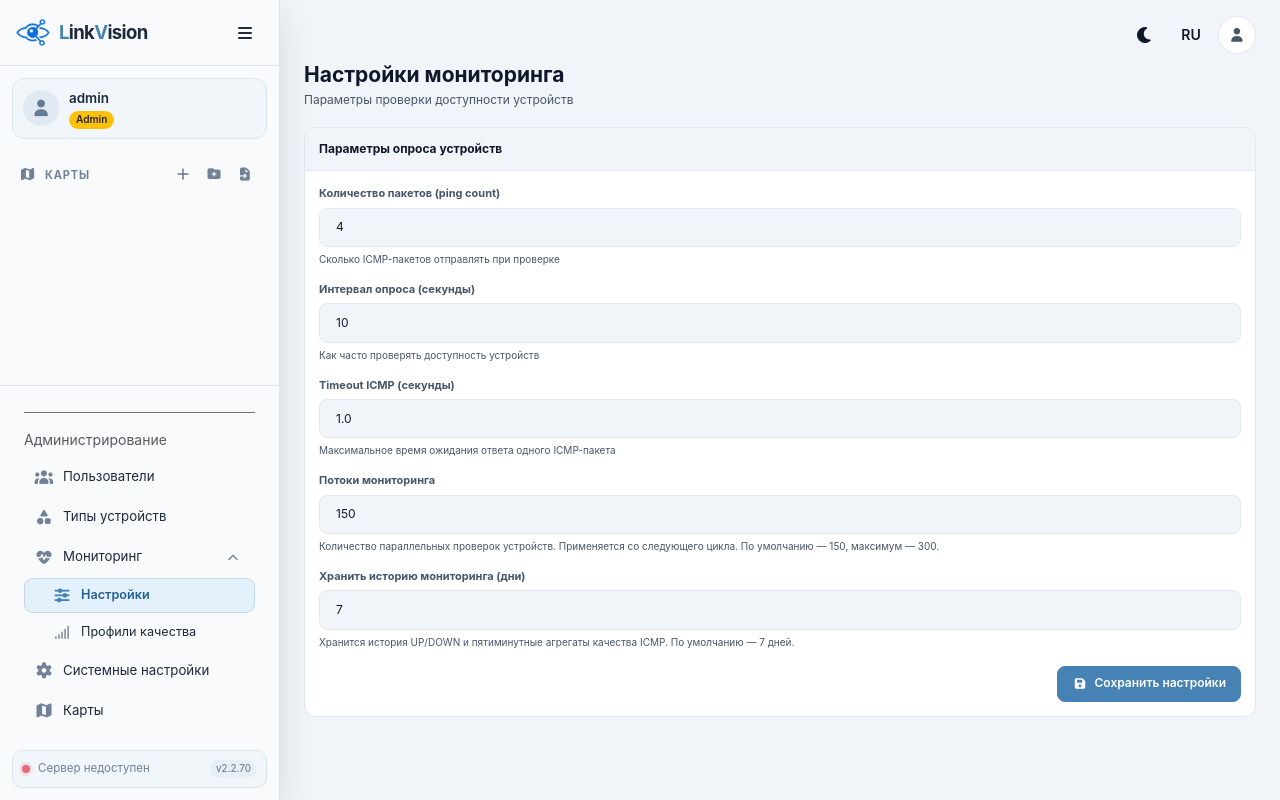
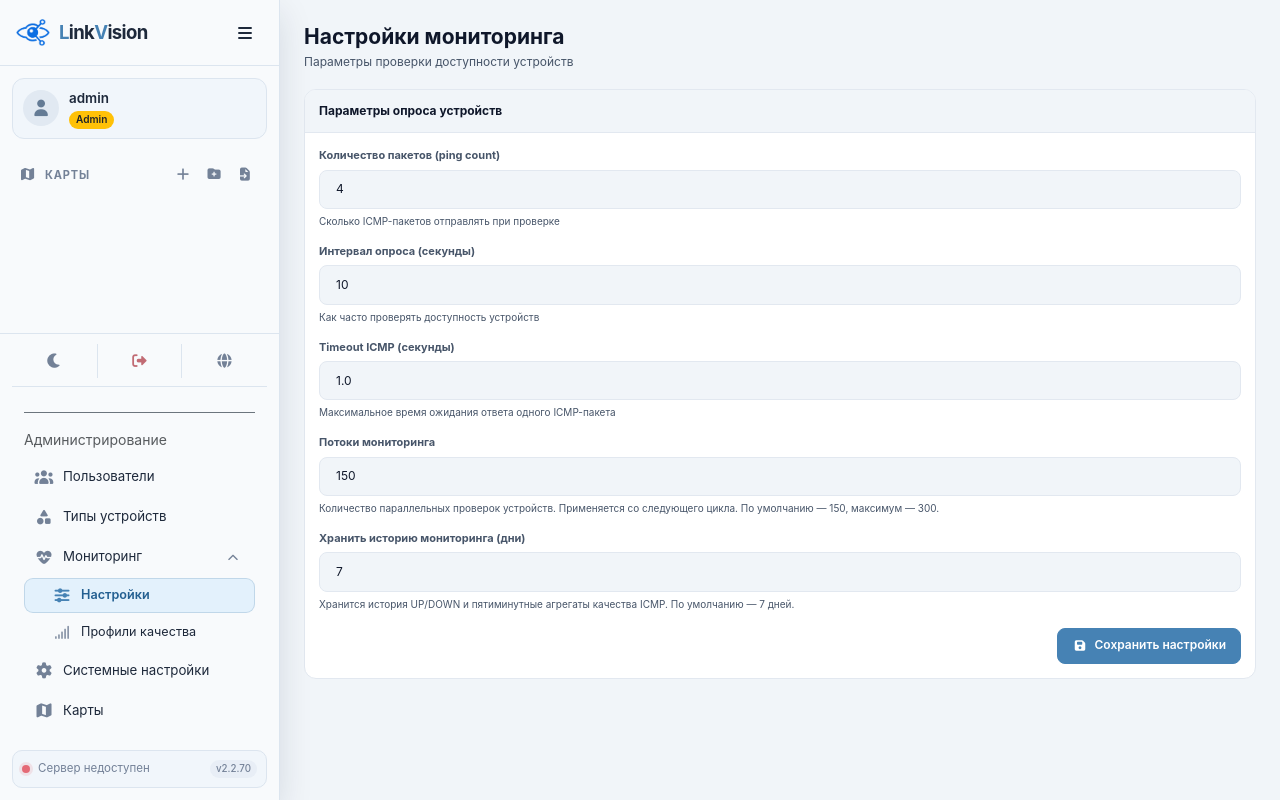
Before and after one commit to Sivolen/LinkVision, a Flask app: page /admin/monitoring/settings in a window 1280 px wide. Run offline with Flask 3, Linux system fonts and the light colour scheme; a user stored in the database is signed in; data that the repository does not hold is empty; some libraries are stand-ins or nearby versions.

Commit message:
Revert "Move account controls to top bar"
This reverts commit fa56fe3b52b8ebdebfd474e98d1f03e27be3277e.

```diff
--- a/static/css/style.css
+++ b/static/css/style.css
@@ -3542,6 +3542,57 @@ TOAST УВЕДОМЛЕНИЯ — в стиле приложения
 .sidebar-user-roles { min-width: 0; }
 .sidebar-role-badge { white-space: nowrap; }
 
+.sidebar-system-actions {
+  display: grid;
+  grid-template-columns: repeat(3, minmax(0, 1fr));
+  align-items: center;
+  gap: 0;
+  min-height: 36px;
+  border-bottom: 1px solid var(--sidebar-border);
+  padding-bottom: 8px;
+  margin-bottom: 2px;
+}
+.sidebar-system-actions > .theme-toggle,
+.sidebar-system-actions > .sidebar-logout-form,
+.sidebar-system-actions > .lang-switcher {
+  display: flex;
+  justify-content: center;
+  align-items: center;
+  min-width: 0;
+  width: 100%;
+  margin: 0;
+}
+.sidebar-system-actions > .sidebar-logout-form {
+  border-left: 1px solid var(--sidebar-border);
+  border-right: 1px solid var(--sidebar-border);
+}
+.sidebar-system-actions .theme-toggle {
+  justify-content: center;
+  width: 100%;
+  min-width: 0;
+  min-height: 34px;
+  padding: 0;
+  border: 0;
+  border-radius: 7px;
+  text-align: center;
+}
+.sidebar-system-actions .theme-toggle i {
+  flex: 0 0 auto;
+  width: 16px;
+  margin: 0;
+  font-size: 0.9rem;
+}
+.sidebar-system-actions .theme-toggle:hover,
+.sidebar-system-actions .theme-toggle:focus-visible {
+  background: var(--sidebar-hover);
+  border: 0;
+}
+.sidebar-system-actions .dropdown-toggle::after { display: none; }
+.sidebar-system-actions .dropdown-menu {
+  min-width: 145px;
+  width: max-content;
+  max-width: 190px;
+}
 .sidebar-footer { gap: 7px; }
 .status-indicator { min-width: 0; }
 .status-copy { overflow: hidden; text-overflow: ellipsis; white-space: nowrap; }
@@ -4027,94 +4122,6 @@ TOAST УВЕДОМЛЕНИЯ — в стиле приложения
     line-height: 28px;
 }
 
-/* Global account controls sit above the page workspace. */
-.app-topbar {
-  position: relative;
-  z-index: 20;
-  display: flex;
-  align-items: center;
-  justify-content: flex-end;
-  gap: 8px;
-  min-height: 38px;
-  margin: -8px 0 8px;
-}
-
-.app-topbar .app-topbar-button,
-.app-topbar .app-topbar-avatar {
-  display: inline-flex;
-  align-items: center;
-  justify-content: center;
-  width: 38px;
-  min-width: 38px;
-  height: 38px;
-  min-height: 38px;
-  padding: 0;
-  color: var(--text-primary);
-  background: transparent;
-  border: 1px solid transparent;
-  border-radius: 50%;
-  font-size: .88rem;
-  font-weight: 600;
-  text-decoration: none;
-  cursor: pointer;
-  transition: background-color .15s ease, border-color .15s ease, color .15s ease;
-}
-
-.app-topbar .app-topbar-button:hover,
-.app-topbar .app-topbar-button:focus-visible,
-.app-topbar .app-topbar-avatar:hover,
-.app-topbar .app-topbar-avatar:focus-visible {
-  color: var(--accent-color);
-  background: var(--bg-secondary);
-  border-color: var(--border-color);
-  outline: none;
-}
-
-.app-topbar .theme-toggle i { width: auto; margin: 0; color: inherit; font-size: 1rem; }
-.app-topbar .dropdown-toggle::after { display: none; }
-.app-topbar .app-topbar-language .app-topbar-button { border-radius: 10px; }
-.app-topbar .app-topbar-avatar {
-  color: var(--text-secondary);
-  background: var(--bg-secondary);
-  border-color: var(--border-color);
-}
-
-.app-topbar .app-topbar-menu {
-  min-width: 150px;
-  margin-top: 6px;
-  padding: 5px;
-  color: var(--text-primary);
-  background: var(--bg-secondary);
-  border: 1px solid var(--border-color);
-  border-radius: 11px;
-  box-shadow: var(--card-shadow);
-}
-
-.app-topbar .app-topbar-menu .dropdown-item { color: var(--text-primary); border-radius: 7px; }
-.app-topbar .app-topbar-menu .dropdown-item:hover,
-.app-topbar .app-topbar-menu .dropdown-item:focus { color: var(--text-primary); background: var(--bg-primary); }
-.app-topbar .app-topbar-menu .dropdown-item.active { color: #fff; background: var(--accent-color); }
-.app-topbar-account-name { padding: 6px 9px; overflow: hidden; color: var(--text-secondary); font-size: .82rem; text-overflow: ellipsis; white-space: nowrap; }
-.app-topbar-logout { display: flex; align-items: center; gap: 9px; }
-.app-topbar-logout i { width: 15px; color: #c16b74; text-align: center; }
-[data-theme="dark"] .app-topbar .app-topbar-menu .dropdown-divider { border-color: var(--border-color); }
-
-.main-content.has-app-topbar .map-container { height: calc(100vh - 190px); }
-@supports (height: 100dvh) {
-  .main-content.has-app-topbar .map-container { height: calc(100dvh - 190px); }
-}
-
-@media (max-width: 768px) {
-  .app-topbar { min-height: 40px; margin: -10px 0 8px; padding-left: 56px; }
-  .app-topbar .app-topbar-button,
-  .app-topbar .app-topbar-avatar { width: 36px; min-width: 36px; height: 36px; min-height: 36px; }
-  .toolbar-shell { margin-top: 0; }
-  .main-content.has-app-topbar .map-container { height: calc(100vh - 180px); }
-  @supports (height: 100dvh) {
-    .main-content.has-app-topbar .map-container { height: calc(100dvh - 180px); }
-  }
-}
-
 .users-page .users-modal .form-select {
     min-height: 38px;
     height: 38px;
--- a/static/js/src/map/fullscreen.js
+++ b/static/js/src/map/fullscreen.js
@@ -13,7 +13,6 @@ function handleFullscreenChange() {
 
 function setFullscreenLayout(active) {
     document.getElementById('sidebar')?.classList.toggle('fullscreen-hidden', active);
-    document.querySelector('.app-topbar')?.classList.toggle('fullscreen-hidden', active);
     document.querySelector('.toolbar-shell')?.classList.toggle('fullscreen-hidden', active);
     document.querySelector('.mobile-menu-toggle')?.classList.toggle('fullscreen-hidden', active);
     document.querySelector('.map-container')?.classList.toggle('fullscreen-map', active);
--- a/templates/base.html
+++ b/templates/base.html
@@ -111,7 +111,40 @@
             </ul>
         </div>
 
+        <!-- Компактные системные действия: тема, выход и язык -->
         <div class="sidebar-footer">
+            <div class="sidebar-system-actions" aria-label="{{ _('Системные действия') }}">
+                <button type="button" class="theme-toggle" onclick="toggleTheme()"
+                        title="{{ _('Переключить тему') }}" aria-label="{{ _('Переключить тему') }}">
+                    <i class="fas fa-moon" aria-hidden="true"></i><span>{{ _('Тема') }}</span>
+                </button>
+                <form method="post" action="{{ url_for('auth.logout') }}" class="sidebar-logout-form">
+                    <input type="hidden" name="csrf_token" value="{{ csrf_token() }}">
+                    <button type="submit" class="theme-toggle sidebar-logout"
+                            title="{{ _('Выход') }}" aria-label="{{ _('Выход') }}">
+                        <i class="fas fa-sign-out-alt" aria-hidden="true"></i><span>{{ _('Выход') }}</span>
+                    </button>
+                </form>
+                <div class="lang-switcher dropdown">
+                    <button class="theme-toggle dropdown-toggle" type="button" data-bs-toggle="dropdown"
+                            aria-expanded="false" title="{{ _('Язык') }}" aria-label="{{ _('Язык') }}">
+                        <i class="fas fa-globe" aria-hidden="true"></i><span>{{ available_languages[current_locale] }}</span>
+                    </button>
+                    <ul class="dropdown-menu">
+                        {% for code, label in available_languages.items() %}
+                        <li>
+                            <form action="{{ url_for('i18n.set_language', lang_code=code) }}" method="POST" class="m-0">
+                                <input type="hidden" name="csrf_token" value="{{ csrf_token() }}">
+                                <input type="hidden" name="next" value="{{ request.path }}">
+                                <button type="submit" class="dropdown-item {{ 'active' if code == current_locale else '' }}">
+                                    {{ label }}
+                                </button>
+                            </form>
+                        </li>
+                        {% endfor %}
+                    </ul>
+                </div>
+            </div>
             {% if current_user.is_admin %}
             <div class="admin-menu mt-3 pt-3 border-top border-secondary">
                 <small class="text-muted d-block mb-2"><span>{{ _('Администрирование') }}</span></small>
@@ -162,54 +195,7 @@
     <!-- ====================================================================
          ОСНОВНОЙ КОНТЕНТ
          ==================================================================== -->
-    <div class="main-content {% if not current_user.is_authenticated %}no-sidebar{% endif %} {% if hide_sidebar %}no-sidebar-forced{% endif %} {% if current_user.is_authenticated and not hide_sidebar %}has-app-topbar{% endif %}">
-        {% if current_user.is_authenticated and not hide_sidebar %}
-        <header class="app-topbar" aria-label="{{ _('Настройки пользователя') }}">
-            <button type="button" class="theme-toggle app-topbar-button" id="themeToggle"
-                    onclick="toggleTheme()" title="{{ _('Переключить тему') }}"
-                    aria-label="{{ _('Переключить тему') }}">
-                <i class="fas fa-moon" aria-hidden="true"></i>
-            </button>
-            <div class="dropdown lang-switcher app-topbar-language">
-                <button class="theme-toggle app-topbar-button dropdown-toggle" type="button"
-                        data-bs-toggle="dropdown" aria-expanded="false"
-                        title="{{ _('Язык') }}" aria-label="{{ _('Язык') }}">
-                    <span>{{ current_locale|upper }}</span>
-                </button>
-                <ul class="dropdown-menu dropdown-menu-end app-topbar-menu">
-                    {% for code, label in available_languages.items() %}
-                    <li>
-                        <form action="{{ url_for('i18n.set_language', lang_code=code) }}" method="POST" class="m-0">
-                            <input type="hidden" name="csrf_token" value="{{ csrf_token() }}">
-                            <input type="hidden" name="next" value="{{ request.path }}">
-                            <button type="submit" class="dropdown-item {{ 'active' if code == current_locale else '' }}">
-                                {{ label }}
-                            </button>
-                        </form>
-                    </li>
-                    {% endfor %}
-                </ul>
-            </div>
-            <div class="dropdown app-topbar-account">
-                <button class="app-topbar-avatar dropdown-toggle" type="button" data-bs-toggle="dropdown"
-                        aria-expanded="false" title="{{ current_user.username }}" aria-label="{{ _('Профиль пользователя') }}">
-                    <i class="fas fa-user" aria-hidden="true"></i>
-                </button>
-                <ul class="dropdown-menu dropdown-menu-end app-topbar-menu">
-                    <li class="app-topbar-account-name">{{ current_user.username }}</li>
-                    <li><hr class="dropdown-divider"></li>
-                    <li>
-                        <form method="post" action="{{ url_for('auth.logout') }}" class="m-0">
-                            <input type="hidden" name="csrf_token" value="{{ csrf_token() }}">
-                            <button type="submit" class="dropdown-item app-topbar-logout">
-                                <i class="fas fa-sign-out-alt" aria-hidden="true"></i>{{ _('Выход') }}
-                            </button>
-                        </form>
-                    </li>
-                </ul>
-            </div>
-        </header>
-        {% endif %}
+    <div class="main-content {% if not current_user.is_authenticated %}no-sidebar{% endif %} {% if hide_sidebar %}no-sidebar-forced{% endif %}">
         <!-- Кнопка вызова мобильного меню (только для авторизованных и если не скрыта) -->
         {% if current_user.is_authenticated and not hide_sidebar %}
         <button class="mobile-menu-toggle" id="mobileMenuToggle" onclick="toggleMobileSidebar()">
```
Also changed, not shown: other parts of static/css/style.css (+44 -0 lines), static/js/dist/map.min.js.
